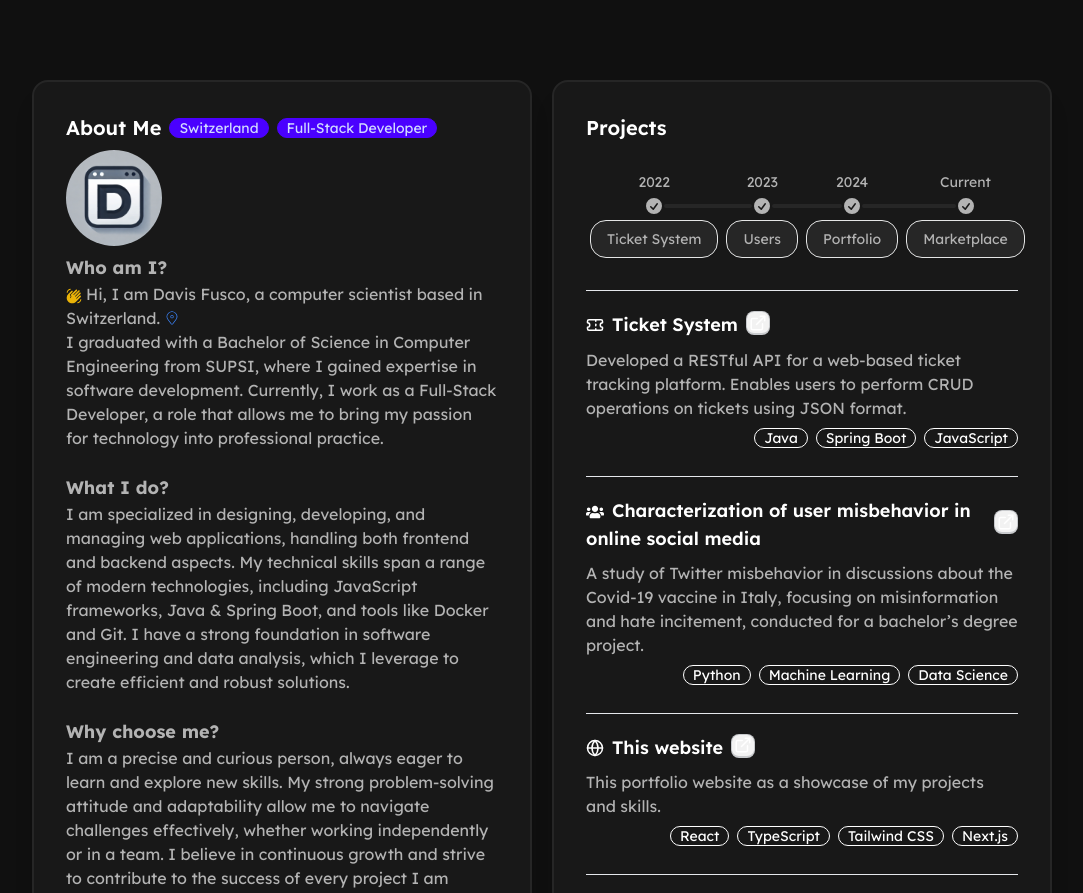
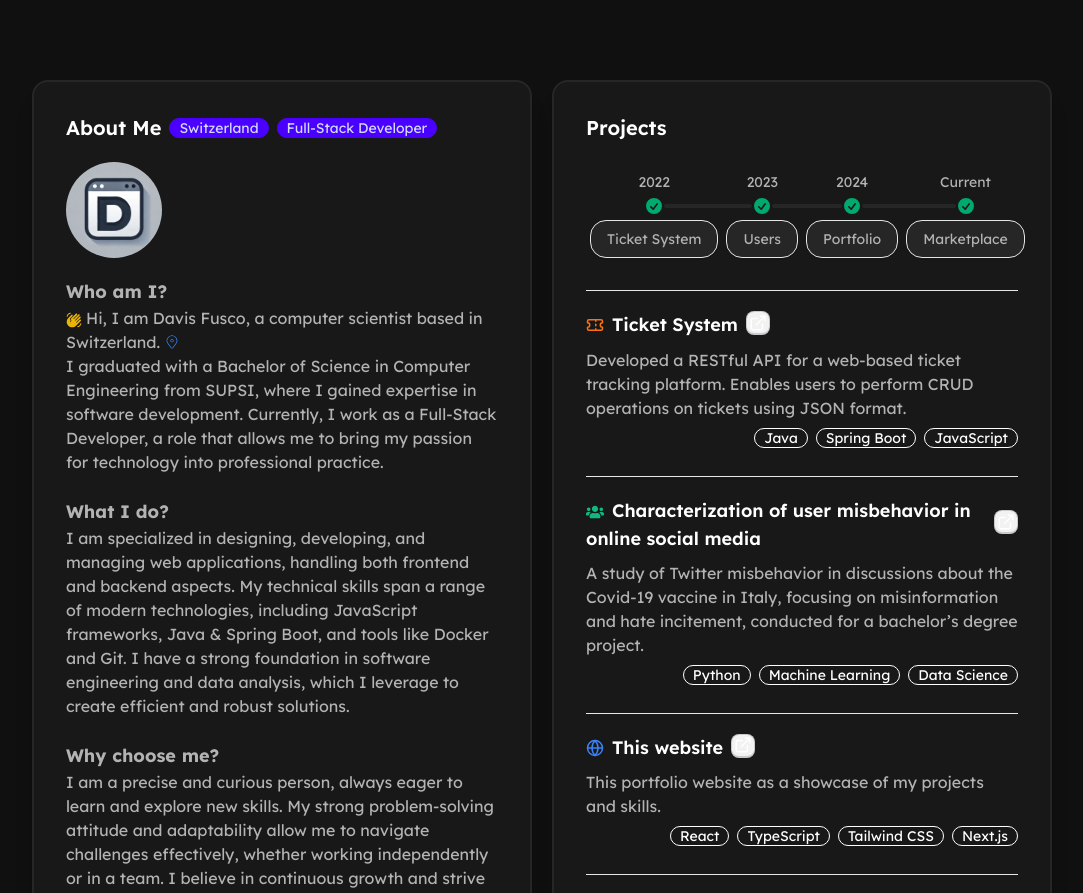
Before and after one commit to davisf20/davis-portfolio, a Next.js app: page / in a window 1280 px wide. Shown: the top 893 px of the page, without its empty margins (98-1181 px from the left). Built offline with nearby package versions, Linux system fonts and the light colour scheme.

Commit message:
style: some chnages

```diff
--- a/app/components/Cards/Card.tsx
+++ b/app/components/Cards/Card.tsx
@@ -6,6 +6,7 @@ type CardProps = {
   upperElement?: ReactNode;
   lowerElement?: ReactNode;
   tags?: string[];
+  className?: string;
 };
 
 const Card: FC<CardProps> = ({
@@ -14,10 +15,13 @@ const Card: FC<CardProps> = ({
   upperElement,
   lowerElement,
   tags,
+  className,
 }) => {
   return (
-    <div className='card border-tertiary bg-secondary w-full max-w-[500px] border-2 shadow-xl'>
-      <div className='card-body'>
+    <div
+      className={`card w-full max-w-[500px] border-2 border-tertiary bg-secondary shadow-xl ${className}`}
+    >
+      <div className='card-body flex flex-col gap-y-5'>
         <div className='flex flex-col gap-y-2 md:flex-row md:items-center md:gap-x-2'>
           <h2 className='card-title'>{title}</h2>
           {tags &&
@@ -28,7 +32,7 @@ const Card: FC<CardProps> = ({
             ))}
         </div>
         {upperElement}
-        <div className='text-quaternary whitespace-pre-line'>{description}</div>
+        <div className='whitespace-pre-line text-quaternary'>{description}</div>
         {lowerElement}
       </div>
     </div>
--- a/app/components/Cards/CardBadges.tsx
+++ b/app/components/Cards/CardBadges.tsx
@@ -25,11 +25,14 @@ export type ProgressElement = {
 type CardBadgesProps = {
   title: string;
   elements: (CardBadgesElement | ProgressElement)[];
+  className?: string;
 };
 
-const CardBadges: FC<CardBadgesProps> = ({ title, elements }) => {
+const CardBadges: FC<CardBadgesProps> = ({ title, elements, className }) => {
   return (
-    <div className='card border-tertiary bg-secondary max-w-[500px] border-2 shadow-xl'>
+    <div
+      className={`card max-w-[500px] border-2 border-tertiary bg-secondary shadow-xl ${className}`}
+    >
       <div className='card-body flex flex-col gap-y-5'>
         <div className='card-title'>{title}</div>
         {elements.map((element, elementIndex) =>
--- a/app/components/Cards/CardTextBadge.tsx
+++ b/app/components/Cards/CardTextBadge.tsx
@@ -13,15 +13,19 @@ type CardTextBadgeProps = {
   title: string;
   description: string | ReactNode;
   elements?: element[];
+  className?: string;
 };
 
 const CardTextBadge: FC<CardTextBadgeProps> = ({
   title,
   description,
   elements,
+  className,
 }) => {
   return (
-    <div className='card max-w-[500px] border-2 border-tertiary bg-secondary shadow-xl'>
+    <div
+      className={`card max-w-[500px] border-2 border-tertiary bg-secondary shadow-xl ${className}`}
+    >
       <div className='card-body'>
         <h2 className='card-title'>{title}</h2>
         <div className='mb-5 text-quaternary'>{description}</div>
--- a/app/components/Timelines/Timeline.tsx
+++ b/app/components/Timelines/Timeline.tsx
@@ -18,7 +18,7 @@ const Timeline: FC<TimelineProps> = ({ elements }) => {
             <svg
               xmlns='http://www.w3.org/2000/svg'
               viewBox='0 0 20 20'
-              fill='currentColor'
+              fill='#00a96e'
               className='h-5 w-5'
             >
               <path
--- a/app/pageSections/sections/About.tsx
+++ b/app/pageSections/sections/About.tsx
@@ -1,12 +1,18 @@
 import Avatar from '@/app/components/Avatar/Avatar';
 import Card from '@/app/components/Cards/Card';
+import { FC } from 'react';
 import { CiLocationOn } from 'react-icons/ci';
 import { MdWavingHand } from 'react-icons/md';
 
-const About = () => {
+type AboutProps = {
+  className?: string;
+};
+
+const About: FC<AboutProps> = ({ className }) => {
   return (
     <Card
       title='About Me'
+      className={className}
       description={
         <div>
           <h3 className='text-lg font-bold'>Who am I?</h3>
--- a/app/pageSections/sections/Contacts.tsx
+++ b/app/pageSections/sections/Contacts.tsx
@@ -1,12 +1,18 @@
 import ButtonGlass from '@/app/components/Buttons/ButtonGlass';
 import Card from '@/app/components/Cards/Card';
+import { FC } from 'react';
 import { FaLinkedin } from 'react-icons/fa';
 import { LuGithub, LuMail } from 'react-icons/lu';
 
-const Contacts = () => {
+type ContactsProps = {
+  className?: string;
+};
+
+const Contacts: FC<ContactsProps> = ({ className }) => {
   return (
     <Card
       title='Contacts'
+      className={className}
       description='Here is how you can reach me:'
       lowerElement={
         <div className='flex w-full flex-col items-center gap-y-2'>
--- a/app/pageSections/sections/Projects.tsx
+++ b/app/pageSections/sections/Projects.tsx
@@ -1,5 +1,6 @@
 import CardTextBadge from '@/app/components/Cards/CardTextBadge';
 import Timeline from '@/app/components/Timelines/Timeline';
+import { FC } from 'react';
 import { FaUsers } from 'react-icons/fa';
 import { LuGlobe, LuShoppingCart, LuStore, LuTicket } from 'react-icons/lu';
 
@@ -27,7 +28,7 @@ const projects = [
     id: 'ticket-system',
     title: (
       <div className='flex items-center gap-x-2'>
-        <LuTicket /> Ticket System
+        <LuTicket className='text-orange-500' /> Ticket System
       </div>
     ),
     description:
@@ -39,7 +40,7 @@ const projects = [
     id: 'misbehavior-study',
     title: (
       <span>
-        <FaUsers className='mr-2 inline-flex' />
+        <FaUsers className='mr-2 inline-flex text-emerald-500' />
         Characterization of user misbehavior in online social media
       </span>
     ),
@@ -52,7 +53,7 @@ const projects = [
     id: 'portfolio',
     title: (
       <div className='flex items-center gap-x-2'>
-        <LuGlobe /> This website
+        <LuGlobe className='text-blue-500' /> This website
       </div>
     ),
     description:
@@ -64,7 +65,7 @@ const projects = [
     id: 'marketplace',
     title: (
       <div className='flex items-center gap-x-2'>
-        <LuShoppingCart /> Marketplace
+        <LuShoppingCart className='text-lime-500' /> Marketplace
       </div>
     ),
     description:
@@ -82,12 +83,17 @@ const projects = [
   },
 ];
 
-const Projects = () => {
+type ProjectsProps = {
+  className?: string;
+};
+
+const Projects: FC<ProjectsProps> = ({ className }) => {
   return (
     <CardTextBadge
       title='Projects'
       description={<Timeline elements={timelineElements} />}
       elements={projects}
+      className={className}
     />
   );
 };
--- a/app/pageSections/sections/Skills.tsx
+++ b/app/pageSections/sections/Skills.tsx
@@ -2,6 +2,7 @@ import CardBadges, {
   CardBadgesElement,
 } from '@/app/components/Cards/CardBadges';
 import { ProgressElement } from '@/app/components/Cards/CardBadges';
+import { FC } from 'react';
 import { LuBrain, LuCodeXml, LuLanguages } from 'react-icons/lu';
 
 const skills: (CardBadgesElement | ProgressElement)[] = [
@@ -48,8 +49,12 @@ const skills: (CardBadgesElement | ProgressElement)[] = [
   },
 ];
 
-const Skills = () => {
-  return <CardBadges title='Skills' elements={skills} />;
+type SkillsProps = {
+  className?: string;
+};
+
+const Skills: FC<SkillsProps> = ({ className }) => {
+  return <CardBadges title='Skills' elements={skills} className={className} />;
 };
 
 export default Skills;
```
